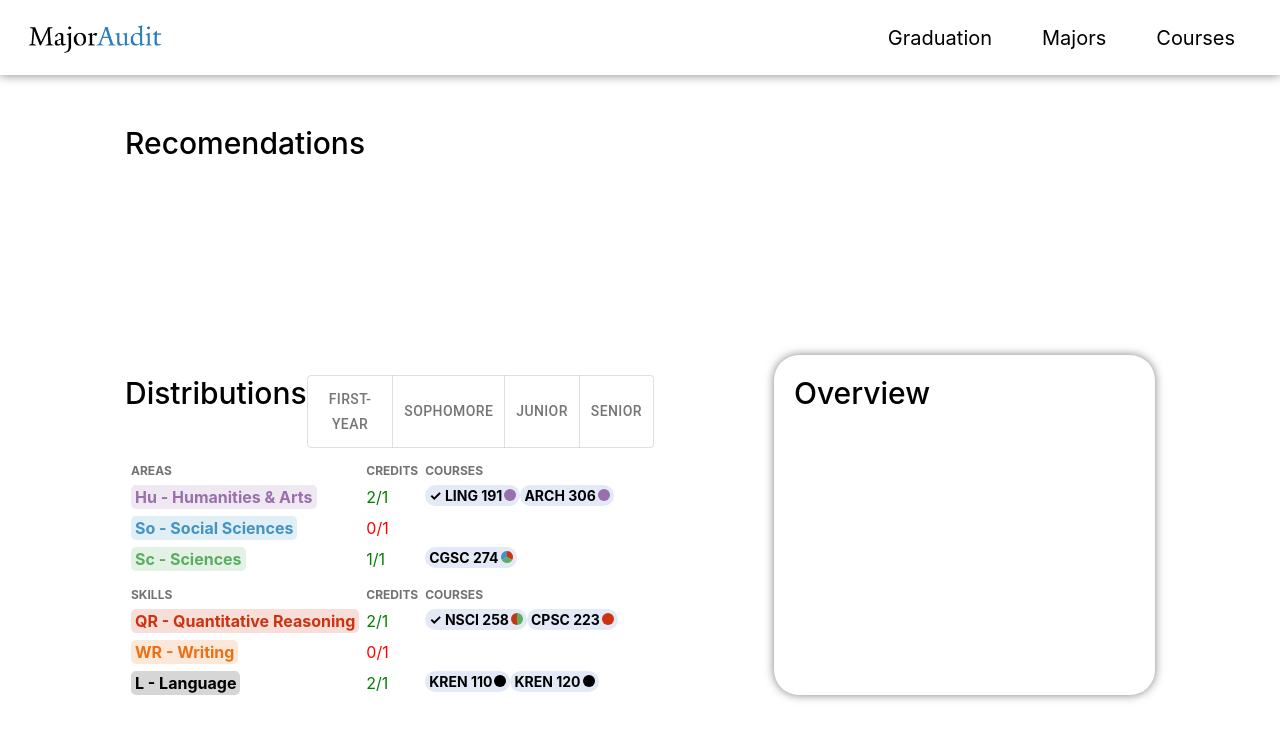
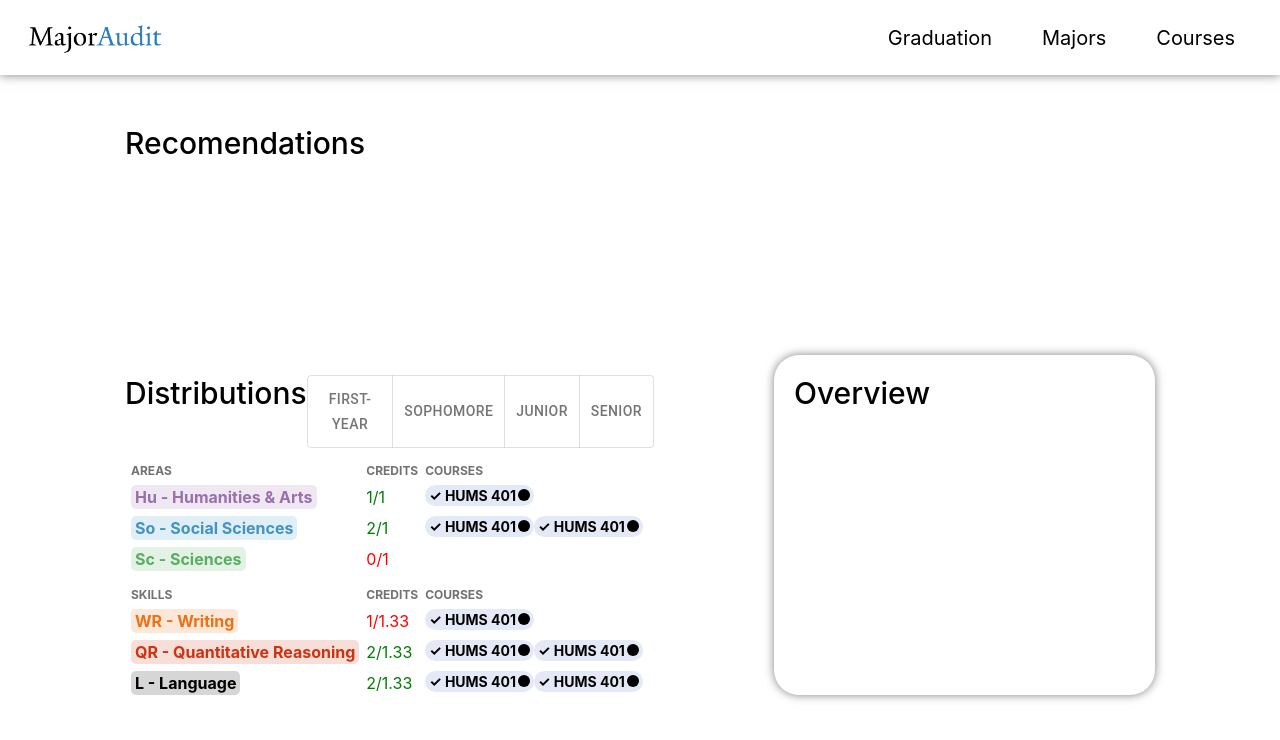
Before and after one commit to YaleComputerSociety/MajorAudit, a React (Create React App) app in the folder frontend/: page / in a window 1280 px wide. Shown: the top 740 px of the page. Built offline with nearby package versions, Linux system fonts and the light colour scheme.

Commit message:
grad stuff

```diff
--- a/frontend/src/commons/components/courses/CourseBox.tsx
+++ b/frontend/src/commons/components/courses/CourseBox.tsx
@@ -3,20 +3,14 @@ import React from "react";
 import { List } from "lodash";
 import DistributionCircle from "./DistributionsCircle";
 import styles from "./CourseBox.module.css";
+import { Course } from "./../../types";
 
-type Props = {
-  readonly text: string;
-  readonly semesters?: string;
-  readonly hasCheck?: boolean;
-  readonly distributions: List<string>;
-};
-
-export default function CourseBox({ text, semesters, hasCheck, distributions }: Props) {
+export default function CourseBox(course: Course) {
   return (
     <div className={styles.CourseBox}>
-      {hasCheck ? "✓ " : ""}
-      {text}
-      {distributions.length > 0 ? (<DistributionCircle distributions={distributions}/>) : ("")}
+      {course.hasCheck ? "✓ " : ""}
+      {course.code}
+      {course.distributions.length > 0 ? (<DistributionCircle distributions={course.distributions}/>) : ("")}
     </div>
   );
 }
--- a/frontend/src/pages/Graduation/Graduation.tsx
+++ b/frontend/src/pages/Graduation/Graduation.tsx
@@ -1,9 +1,12 @@
 
 import React, { useState } from "react";
-import DistributionTable from "./components/DistributionTable";
+
 import ToggleButtonGroup from "@mui/material/ToggleButtonGroup";
 import ToggleButton from "@mui/material/ToggleButton";
 import styles from "./Graduation.module.css";
+
+import DistributionTable from "./components/DistributionTable";
+import { EXABC } from "./mock/mock";
 
 function GraduationRecommendations(){
   return(
@@ -13,20 +16,24 @@ function GraduationRecommendations(){
   );
 }
 
+function GraduationOverview(){
+  return(
+    <div className={styles.containerOverview}>
+      <div style={{ fontSize: "30px", fontWeight: "500" }}>Overview</div>
+    </div>
+  );
+}
 
-export default function Graduation() {
+export const Graduation = () => {
   const [currYear, setCurrYear] = React.useState("2");
   return (
     <div className={styles.container}>
-
       <GraduationRecommendations/>
 
       <div style={{ display: "flex", alignItems: "baseline" }}>
-
         {/* Distributions and Toggle on Top of Table*/}
         <div className={styles.containerDistributions}>
           <div style={{ display: "flex", marginRight: "80px" }}>
-
             <div style={{ fontSize: "30px", fontWeight: "500"  }}>Distributions</div>
             <ToggleButtonGroup color="primary" onChange={(event, newYear) => {setCurrYear(newYear);}} aria-label="Platform">
               <ToggleButton value="1">First-Year</ToggleButton>
@@ -34,22 +41,15 @@ export default function Graduation() {
               <ToggleButton value="3">Junior</ToggleButton>
               <ToggleButton value="4">Senior</ToggleButton>
             </ToggleButtonGroup>
-
           </div>
           <div style={{display: "flex", flexDirection: "column"}}>
-            <DistributionTable
-              year={parseInt(currYear)}
-              classListHu={["LING 191", "ARCH 306"]}
-              classListSo={[]}
-              classListSc={["CGSC 274"]}
-              classListQR={["NSCI 258", "CPSC 223"]}
-              classListWR={[]}
-              classListL={["KREN 110", "KREN 120"]}
-            />
+            <DistributionTable year={parseInt(currYear)} cls={EXABC}/>
           </div>
         </div>
-        <div className={styles.containerOverview} style={{ fontSize: "30px", fontWeight: "500"  }}>Overview</div>
+        <GraduationOverview/>
       </div>
     </div>
   );
 }
+
+export default Graduation;
--- a/frontend/src/pages/Graduation/components/DistributionBox.tsx
+++ b/frontend/src/pages/Graduation/components/DistributionBox.tsx
@@ -1,3 +1,4 @@
+
 import React from "react";
 import chroma from "chroma-js"
 import { skillsAreasColors } from '../../../commons/utilities/constants';
--- a/frontend/src/pages/Graduation/components/DistributionTable.tsx
+++ b/frontend/src/pages/Graduation/components/DistributionTable.tsx
@@ -1,182 +1,82 @@
+
 import React from "react";
 import { List } from "lodash";
 import Table from "react-bootstrap/Table";
+
 import DistributionBox from "./DistributionBox";
+
+import { Course, ClassLists } from "./../../../commons/types";
 import CourseBox from "../../../commons/components/courses/CourseBox";
 
-type Props = {
-  readonly year: number;
-  readonly classListHu: List<string>;
-  readonly classListSo: List<string>;
-  readonly classListSc: List<string>;
-  readonly classListQR: List<string>;
-  readonly classListWR: List<string>;
-  readonly classListL: List<string>;
-};
-
-function getRequirements({
-  type,
-  year,
-}: {
-  readonly type: string;
-  readonly year: number;
-}) {
-  if (type === "Areas") {
-    if (year === 1) {
+function getRequirements({ type, year }: { readonly type: "Areas" | "Skills"; readonly year: number }) {
+  switch (type) {
+    case "Areas":
+      switch (year) {
+        case 1:
           return 0;
-    } else if (year === 2) {
+        case 2:
+        case 3:
           return 1;
-    } else if (year === 3) {
-      return 1;
-    } else if (year === 4) {
+        case 4:
           return 2;
       }
-  } else if (type === "Skills") {
-    if (year === 1) {
+      break;
+    case "Skills":
+      switch (year) {
+        case 1:
+        case 2:
           return 1.33;
-    } else if (year === 2) {
-      return 1;
-    } else if (year === 3) {
-      return 2;
-    } else if (year === 4) {
+        case 3:
+        case 4:
           return 2;
       }
+      break;
   }
   return 0;
 }
 
-export default function Graduation({
-  year,
-  classListHu,
-  classListSo,
-  classListSc,
-  classListQR,
-  classListWR,
-  classListL,
-}: Props) {
+function RenderRow(text: string, classList: Array<Course>, type: "Areas" | "Skills", year: number) {
+  const req = getRequirements({ type, year });
+  return (
+    <tr key={text}>
+      <td>
+        <DistributionBox text={text} />
+      </td>
+      <td style={{ color: classList.length >= req ? "green" : "red" }}>
+        {classList.length}/{req}
+      </td>
+      <td style={{ display: "flex", flexDirection: "row" }}>
+        {classList.map((course, index) => (
+          <CourseBox key={index} {...course} />
+        ))}
+      </td>
+    </tr>
+  );
+}
+
+function DistributionTable({ year, cls }: { year: number; cls: ClassLists }) {
   return (
     <div>
       <Table style={{ borderSpacing: "5px" }}>
+        <thead>
           <tr>
-          <th>AREAS</th>
-          <th>CREDITS</th>
-          <th>COURSES</th>
+            <th>AREAS</th><th>CREDITS</th><th>COURSES</th>
           </tr>
+        </thead>
+        <tbody>
+          {RenderRow("Hu - Humanities & Arts", cls.clHu, "Areas", year)}
+          {RenderRow("So - Social Sciences", cls.clSo, "Areas", year)}
+          {RenderRow("Sc - Sciences", cls.clSc, "Areas", year)}
           <tr>
-          <td>
-            <DistributionBox text="Hu - Humanities & Arts" />
-          </td>
-          <td
-            style={{
-              color:
-                getRequirements({ type: "Areas", year: year }) <=
-                classListHu.length
-                  ? "green"
-                  : "red",
-            }}
-          >
-            {classListHu.length +
-              "/" +
-              getRequirements({ type: "Areas", year: year })}
-          </td>
-          <td style={{ display: "flex", flexDirection: "row" }}>
-            <CourseBox text="LING 191" hasCheck={true} distributions={["Hu"]} />
-            <CourseBox text="ARCH 306" hasCheck={false} distributions={["Hu"]} />
-          </td>
+            <th>SKILLS</th><th>CREDITS</th><th>COURSES</th>
           </tr>
-        <tr>
-          <td>
-            <DistributionBox text="So - Social Sciences" />
-          </td>
-          <td
-            style={{
-              color:
-                getRequirements({ type: "Areas", year: year }) <=
-                classListSo.length
-                  ? "green"
-                  : "red",
-            }}
-          >
-            {classListSo.length +
-              "/" +
-              getRequirements({ type: "Areas", year: year })}
-          </td>
-          <td style={{ display: "flex", flexDirection: "row" }}></td>
-        </tr>
-        <tr>
-          <td>
-            <DistributionBox text="Sc - Sciences" />
-          </td>
-          <td
-            style={{
-              color:
-                getRequirements({ type: "Areas", year: year }) <=
-                classListSc.length
-                  ? "green"
-                  : "red",
-            }}
-          >
-            {classListSc.length +
-              "/" +
-              getRequirements({ type: "Areas", year: year })}
-          </td>
-          <td style={{ display: "flex", flexDirection: "row" }}>
-            <CourseBox text="CGSC 274" distributions={["QR", "Sc", "So"]} />
-          </td>
-        </tr>
-        <tr>
-          <th>SKILLS</th>
-          <th>CREDITS</th>
-          <th>COURSES</th>
-        </tr>
-        <tr>
-          <td>
-            <DistributionBox text="QR - Quantitative Reasoning" />
-          </td>
-          <td
-            style={{
-              color:
-                getRequirements({ type: "Skills", year: year }) <=
-                classListQR.length
-                  ? "green"
-                  : "red",
-            }}
-          >
-            {classListQR.length +
-              "/" +
-              getRequirements({ type: "Skills", year: year })}
-          </td>
-          <td style={{ display: "flex", flexDirection: "row" }}>
-            <CourseBox
-              text="NSCI 258"
-              hasCheck={true}
-              distributions={["Sc", "QR"]}
-            />
-            <CourseBox text="CPSC 223" distributions={["QR"]} />
-          </td>
-        </tr>
-        <tr>
-          <td>
-            <DistributionBox text="WR - Writing" />
-          </td>
-          <td style={{color: getRequirements({ type: "Skills", year: year }) <= classListWR.length ? "green" : "red", }}>
-            {classListWR.length + "/" + getRequirements({ type: "Skills", year: year })}
-          </td>
-          <td style={{ display: "flex", flexDirection: "row" }}></td>
-        </tr>
-        <tr>
-          <td>
-            <DistributionBox text="L - Language" />
-          </td>
-          <td style={{color: getRequirements({ type: "Skills", year: year }) <= classListL.length ? "green" : "red", }}>
-            {classListL.length + "/" + getRequirements({ type: "Skills", year: year })}
-          </td>
-          <td style={{ display: "flex", flexDirection: "row" }}>
-            <CourseBox text="KREN 110" distributions={["L"]} />
-            <CourseBox text="KREN 120" distributions={["L"]} />
-          </td>
-        </tr>
+          {RenderRow("WR - Writing", cls.clWR, "Skills", year)}
+          {RenderRow("QR - Quantitative Reasoning", cls.clQR, "Skills", year)}
+          {RenderRow("L - Language", cls.clL, "Skills", year)}
+        </tbody>
       </Table>
     </div>
   );
 }
+
+export default DistributionTable;
--- /dev/null
+++ b/frontend/src/pages/Graduation/mock/mock.ts
@@ -0,0 +1,17 @@
+
+import { Course, ClassLists } from "../../../commons/types";
+
+export const EXONE: Course = {
+  code: "HUMS 401",
+  hasCheck: true,
+  distributions: ["L"],
+}
+
+export const EXABC: ClassLists = {
+  clHu: [EXONE],
+  clSo: [EXONE, EXONE],
+  clSc: [],
+  clQR: [EXONE, EXONE],
+  clWR: [EXONE],
+  clL:  [EXONE, EXONE],
+}
--- a/frontend/src/pages/Majors/components/ProgramMetadataBox.tsx
+++ b/frontend/src/pages/Majors/components/ProgramMetadataBox.tsx
@@ -119,7 +119,7 @@ function MetadataContent(props: {program: Program, whichDegree: number, alterCur
 function MetadataAbove(props: {scrollProgram: Function, seeProgram: Function}){
   return(
     <div style={{ display: "flex", padding: "15px" }}>
-      <Button style={{ width: '40px', height: "auto", padding: 0, border: 'none', marginRight: "4px", cursor: "pointer" }} onClick={() => props.scrollProgram(1)}>
+      <Button style={{ width: '30px', height: "auto", padding: 0, border: 'none', marginRight: "8px", cursor: "pointer" }} onClick={() => props.scrollProgram(1)}>
             <img src={upMajor} alt="" style={{ width: '100%', height: '100%', objectFit: 'cover' }}/>
       </Button>
       <div style={{ color: "gray" }}>
@@ -133,12 +133,12 @@ function MetadataAbove(props: {scrollProgram: Function, seeProgram: Function}){
 function MetadataBelow(props: {scrollProgram: Function, seeProgram: Function}){
   return(
     <div style={{ display: "flex", padding: "15px" }}>
-      <Button style={{ width: '40px', height: "auto", padding: 0, border: 'none', marginRight: "4px", cursor: "pointer" }} onClick={() => props.scrollProgram(-1)}>
+      <Button style={{ width: '30px', height: "auto", padding: 0, border: 'none', marginRight: "8px", cursor: "pointer" }} onClick={() => props.scrollProgram(-1)}>
         <img src={downMajor} alt="" style={{ width: '100%', height: '100%', objectFit: 'cover' }}/>
       </Button>
       <div style={{ color: "gray" }}>
           <div style={{ fontWeight: "bold", fontSize: "18px" }}>{props.seeProgram(-1).name}</div>
-          <div style={{ fontSize: "10px" }}>{props.seeProgram(1).abbreviation}</div>
+          <div style={{ fontSize: "10px" }}>{props.seeProgram(-1).abbreviation}</div>
       </div>
     </div>
   );
--- a/frontend/src/pages/Majors/components/ProgramRequirementsBox.tsx
+++ b/frontend/src/pages/Majors/components/ProgramRequirementsBox.tsx
@@ -31,7 +31,7 @@ function RequirementsContent(degree: Degree) {
               <div style={{ display: "flex" }}>
                 {sub.courses.map((course, courseIndex) => (
                   <div key={courseIndex} style={{ display: "flex" }}>
-                    <CourseBox text={course.name} distributions={["QR"]} />
+                    <CourseBox {...course} />
                     {courseIndex < sub.courses.length - 1 && <div>/</div>}
                   </div>
                 ))}
--- a/frontend/src/pages/Majors/mock/mock.ts
+++ b/frontend/src/pages/Majors/mock/mock.ts
@@ -19,19 +19,19 @@ export const CPSC: Program = {
       {
         name: "CORE", coursesCompleted: 1, coursesTotal: 5,
         subsections: [
-          { courses: [{ name: "CPSC 201" }], },
-          { courses: [{ name: "CPSC 202" }, { name: "MATH 244" }], },
-          { courses: [{ name: "CPSC 223" }], },
-          { courses: [{ name: "CPSC 323" }], },
-          { courses: [{ name: "CPSC 365" }, { name: "CPSC 366" }, { name: "CPSC 368" },],},],
+          { courses: [{ code: "CPSC 201", distributions: ["QR"] }], },
+          { courses: [{ code: "CPSC 202", distributions: ["QR"] }], },
+          { courses: [{ code: "CPSC 223", distributions: ["QR"] }], },
+          { courses: [{ code: "CPSC 323", distributions: ["QR"] }], },
+          { courses: [{ code: "CPSC 365", distributions: ["QR"] }],},],
       },
       {
-        name: "ELECTIVES", coursesCompleted: 2, coursesTotal: 8, description: "Usually, courses with course numbers above 300 work for this requirement.",
-        subsections: [ { courses: [{ name: "LING 385" }, { name: "NSCI 258" }],},],
+        name: "ELECTIVES", coursesCompleted: 2, coursesTotal: 4, description: "Usually, courses with course numbers above 300 work for this requirement.",
+        subsections: [ { courses: [{ code: "LING 385", distributions: ["QR"] }, { code: "NSCI 258", distributions: ["QR"] }],},],
       },
       {
         name: "SENIOR REQUIREMENT", coursesCompleted: 0, coursesTotal: 1,
-        subsections: [ { courses: [{ name: "CPSC 490" }],},],
+        subsections: [ { courses: [{ code: "CPSC 490", distributions: ["QR"] }],},],
       },
     ]
   },
@@ -48,21 +48,21 @@ export const CPSC: Program = {
     },
     requirements: [
       {
-        name: "CORE", coursesCompleted: 1, coursesTotal: 5,
+        name: "CORE", coursesCompleted: 0, coursesTotal: 5,
         subsections: [
-          { courses: [{ name: "CPSC 201" }], },
-          { courses: [{ name: "CPSC 202" }, { name: "MATH 244" }], },
-          { courses: [{ name: "CPSC 223" }], },
-          { courses: [{ name: "CPSC 323" }], },
-          { courses: [{ name: "CPSC 365" }, { name: "CPSC 366" }, { name: "CPSC 368" },],},],
+          { courses: [{ code: "CPSC 201", distributions: ["QR"] }], },
+          { courses: [{ code: "MATH 244", distributions: ["QR"] }], },
+          { courses: [{ code: "CPSC 223", distributions: ["QR"] }], },
+          { courses: [{ code: "CPSC 323", distributions: ["QR"] }], },
+          { courses: [{ code: "CPSC 366", distributions: ["QR"] }],},],
       },
       {
-        name: "ELECTIVES", coursesCompleted: 2, coursesTotal: 8, description: "Usually, courses with course numbers above 300 work for this requirement.",
-        subsections: [ { courses: [{ name: "LING 385" }, { name: "NSCI 258" }],},],
+        name: "ELECTIVES", coursesCompleted: 0, coursesTotal: 4, description: "Usually, courses with course numbers above 300 work for this requirement.",
+        subsections: [ { courses: [{ code: "LING 385", distributions: ["QR"] }, { code: "NSCI 258", distributions: ["QR"] }, { code: "LING 385", distributions: ["QR"] }, { code: "NSCI 258", distributions: ["QR"] }],},],
       },
       {
-        name: "SENIOR REQUIREMENT", coursesCompleted: 0, coursesTotal: 1,
-        subsections: [ { courses: [{ name: "CPSC 490" }, { name: "CPSC 490" }],},],
+        name: "SENIOR REQUIREMENT", coursesCompleted: 0, coursesTotal: 2,
+        subsections: [ { courses: [{ code: "CPSC 490", distributions: ["QR"] }, { code: "CPSC 500", distributions: ["QR"] }],},],
       },
     ]
   }]
@@ -88,26 +88,20 @@ export const ECON: Program = {
         coursesCompleted: 0,
         coursesTotal: 2,
         subsections: [
-          { courses: [{ name: "ECON 121" }, { name: "ECON 125" }], },
-          { courses: [{ name: "ECON 122" }, { name: "ECON 126" }], },
+          { courses: [{ code: "ECON 121", distributions: ["QR", "Sc"] }, { code: "ECON 125", distributions: ["QR", "Sc"] }], },
+          { courses: [{ code: "ECON 122", distributions: ["QR", "Sc"] }, { code: "ECON 126", distributions: ["QR", "Sc"] }], },
         ],
       },
       {
         name: "ECONOMETRICS", coursesCompleted: 0, coursesTotal: 1,
         subsections: [
-          { courses: [{ name: "ECON 117" }, { name: "ECON 123" }, { name: "ECON 136" },], },
-        ],
-      },
-      {
-        name: "ELECTIVES", coursesCompleted: 0, coursesTotal: 4,
-        subsections: [
-          { courses: [{ name: "ECON NNN" }, { name: "ECON NNN" }, { name: "ECON NNN" },], },
+          { courses: [{ code: "ECON 117", distributions: ["QR", "Sc"] }, { code: "ECON 123", distributions: ["QR", "Sc"] }, { code: "ECON 136", distributions: ["QR", "Sc"] },], },
         ],
       },
       {
         name: "SENIOR REQUIREMENT", coursesCompleted: 0, coursesTotal: 2,
         subsections: [
-          { courses: [{ name: "CPSC 490" }, { name: "CPSC 500" }], },
+          { courses: [{ code: "ECON 490", distributions: ["QR", "Sc", "WR"] }, { code: "ECON 500", distributions: ["QR", "Sc", "WR"] }], },
         ],
       },
     ],
@@ -121,7 +115,7 @@ export const HIST: Program = {
     metadata: {
       name: "History", abbreviation: "HIST",
       degreeType: "BACH_ART",
-      stats: { courses: 16, rating: 4.5, workload: 3.6, type: "QR", },
+      stats: { courses: 16, rating: 4.5, workload: 3.6, type: "Hu", },
       students: 76,
       about: "Economics is much broader than the study of recessions and inflation or stocks and bonds. Economists study decision making and incentives such as how taxes create incentives for labor market and savings behavior. Many current public policy debates concern questions of economics, including causes and consequences of inequality and gender and racial wage gaps; how to address poverty; the impact of immigration and trade on the well-being of a country’s citizens; the cause of the Great Recession; and how to predict future downturns.",
       dus: { name: "Giovanni Maggi", address: "115 Prospect St., Rosenkranz Hall, Room 334", email: "cpsc.yale.edu", },
@@ -130,30 +124,15 @@ export const HIST: Program = {
     },
     requirements: [
       {
-        name: "INTERMEDIATE ECONOMICS",
-        coursesCompleted: 0,
-        coursesTotal: 2,
+        name: "ELECTIVES", coursesCompleted: 0, coursesTotal: 3,
         subsections: [
-          { courses: [{ name: "ECON 121" }, { name: "ECON 125" }], },
-          { courses: [{ name: "ECON 122" }, { name: "ECON 126" }], },
-        ],
-      },
-      {
-        name: "ECONOMETRICS", coursesCompleted: 0, coursesTotal: 1,
-        subsections: [
-          { courses: [{ name: "ECON 117" }, { name: "ECON 123" }, { name: "ECON 136" },], },
-        ],
-      },
-      {
-        name: "ELECTIVES", coursesCompleted: 0, coursesTotal: 4,
-        subsections: [
-          { courses: [{ name: "ECON NNN" }, { name: "ECON NNN" }, { name: "ECON NNN" },], },
+          { courses: [{ code: "HIST NNN", distributions: ["Hu", "WR"] }, { code: "HIST NNN", distributions: ["Hu", "WR"] }, { code: "HIST NNN", distributions: ["Hu", "WR"] },], },
         ],
       },
       {
         name: "SENIOR REQUIREMENT", coursesCompleted: 0, coursesTotal: 2,
         subsections: [
-          { courses: [{ name: "CPSC 490" }, { name: "CPSC 500" }], },
+          { courses: [{ code: "HIST 490", distributions: ["Hu", "WR"] }, { code: "HIST 500", distributions: ["Hu", "WR"] }], },
         ],
       },
     ],
```
Also changed, not shown: frontend/src/commons/types.ts (+17 -2 lines). Lines whose indentation alone changed are shown as unchanged.
